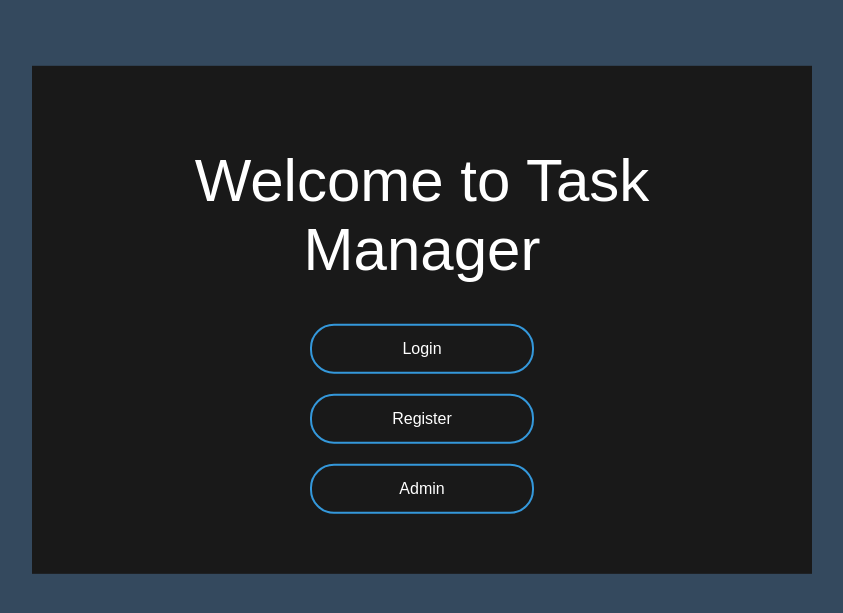
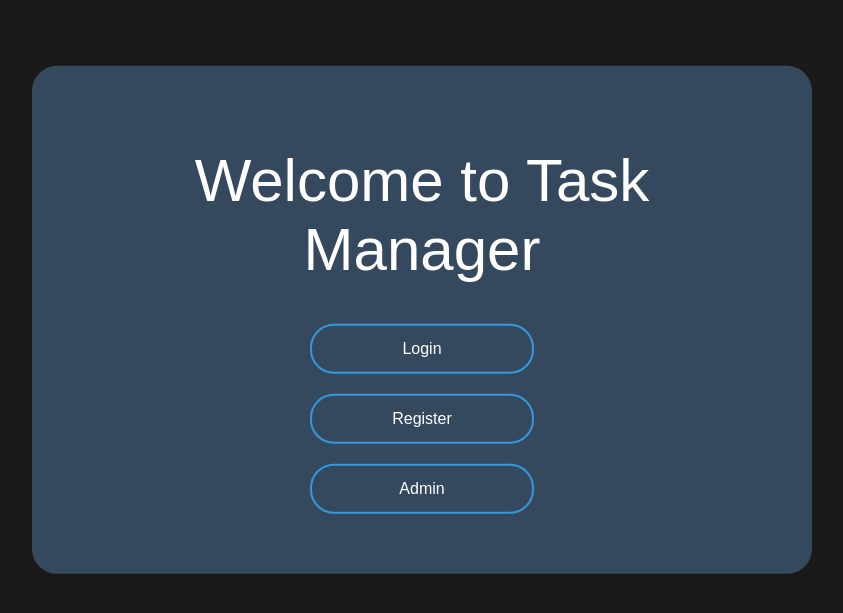
Before and after one commit to samladbrook/taskmanager2, a Django app: page / in a window 1280 px wide. Shown: the top 613 px of the page, without its empty margins (218-1061 px from the left). Run offline with Django 3.2, Linux system fonts and the light colour scheme.

Commit message:
lookedit29-11

```diff
--- a/templates/home.html
+++ b/templates/home.html
@@ -14,7 +14,7 @@
             margin: 0;
             padding: 0;
             font-family: sans-serif;
-            background: #34495e;
+            background: #191919;
         }
         .buttons{
             width: 700px;
@@ -23,8 +23,11 @@
             top: 40%;
             left: 50%;
             transform: translate(-50%, -50%);
-            background: #191919;
+            background: #34495e;
             text-align: center;
+            border-radius:25px;
+            border-width: 20px;
+            border-color: white;
         }
         .buttons h1{
             font-size: 60px;
```
